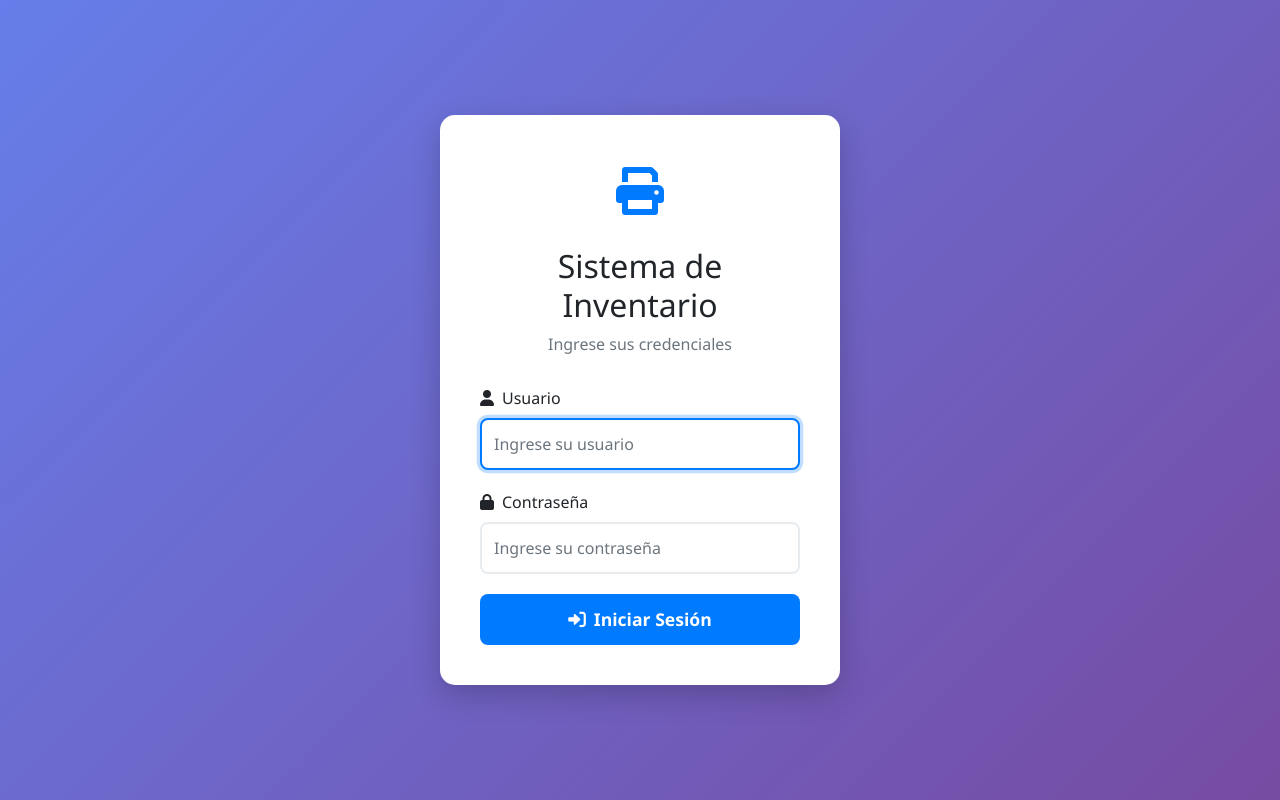
After one commit to ivankorner/toners, a PHP site: page /login.php in a window 1280 px wide. The commit adds this page. Run offline with PHP 8.4, Linux system fonts and the light colour scheme.

Commit message:
Subiendo Protoripo 6

```diff
--- a/generar_pdf_inventario.php
+++ b/generar_pdf_inventario.php
@@ -1,4 +1,5 @@
 <?php
+require_once 'auth_check.php';
 require_once 'config/database.php';
 
 // Verificar si se debe generar PDF o mostrar HTML
--- /dev/null
+++ b/login.php
@@ -0,0 +1,190 @@
+<?php
+session_start();
+require_once 'config/database.php';
+
+// Si ya está logueado, redirigir al sistema
+if (isset($_SESSION['usuario_id'])) {
+    header('Location: index.php');
+    exit();
+}
+
+$error = '';
+$mensaje = '';
+
+// Verificar si viene de logout
+if (isset($_GET['logout'])) {
+    $mensaje = 'Sesión cerrada correctamente';
+}
+
+if ($_SERVER['REQUEST_METHOD'] == 'POST') {
+    $usuario = trim($_POST['usuario']);
+    $contrasena = $_POST['contrasena'];
+
+    if (!empty($usuario) && !empty($contrasena)) {
+        try {
+            $stmt = $pdo->prepare("SELECT id, nombre_usuario, contrasena FROM usuarios WHERE nombre_usuario = ?");
+            $stmt->execute([$usuario]);
+            $user = $stmt->fetch();
+
+            if ($user && password_verify($contrasena, $user['contrasena'])) {
+                // Login exitoso
+                $_SESSION['usuario_id'] = $user['id'];
+                $_SESSION['nombre_usuario'] = $user['nombre_usuario'];
+                $_SESSION['login_time'] = time();
+                $_SESSION['ultimo_acceso'] = time();
+
+                // Actualizar último acceso en la base de datos
+                try {
+                    $stmt = $pdo->prepare("UPDATE usuarios SET ultimo_acceso = NOW() WHERE id = ?");
+                    $stmt->execute([$user['id']]);
+                } catch (Exception $e) {
+                    // Ignorar errores de actualización
+                }
+
+                // Redirigir al sistema
+                header('Location: index.php');
+                exit();
+            } else {
+                $error = 'Usuario o contraseña incorrectos';
+            }
+        } catch (PDOException $e) {
+            $error = 'Error en el sistema: ' . $e->getMessage();
+        }
+    } else {
+        $error = 'Por favor complete todos los campos';
+    }
+}
+?>
+
+<!DOCTYPE html>
+<html lang="es">
+<head>
+    <meta charset="UTF-8">
+    <meta name="viewport" content="width=device-width, initial-scale=1.0">
+    <title>Acceso al Sistema - Inventario de Toners</title>
+    <link href="https://cdn.jsdelivr.net/npm/bootstrap@5.1.3/dist/css/bootstrap.min.css" rel="stylesheet">
+    <link href="https://cdnjs.cloudflare.com/ajax/libs/font-awesome/6.0.0/css/all.min.css" rel="stylesheet">
+    <style>
+        body {
+            background: linear-gradient(135deg, #667eea 0%, #764ba2 100%);
+            min-height: 100vh;
+            display: flex;
+            align-items: center;
+            justify-content: center;
+            font-family: 'Segoe UI', Tahoma, Geneva, Verdana, sans-serif;
+        }
+
+        .login-container {
+            background: white;
+            border-radius: 15px;
+            box-shadow: 0 10px 30px rgba(0, 0, 0, 0.2);
+            padding: 40px;
+            max-width: 400px;
+            width: 100%;
+            margin: 20px;
+        }
+
+        .login-header {
+            text-align: center;
+            margin-bottom: 30px;
+        }
+
+        .login-icon {
+            font-size: 3rem;
+            color: #007bff;
+            margin-bottom: 20px;
+        }
+
+        .form-control {
+            padding: 12px;
+            border-radius: 8px;
+            border: 2px solid #e9ecef;
+            margin-bottom: 20px;
+        }
+
+        .form-control:focus {
+            border-color: #007bff;
+            box-shadow: 0 0 0 0.2rem rgba(0, 123, 255, 0.25);
+        }
+
+        .btn-login {
+            width: 100%;
+            padding: 12px;
+            background: #007bff;
+            border: none;
+            border-radius: 8px;
+            color: white;
+            font-weight: 600;
+            font-size: 1.1rem;
+        }
+
+        .btn-login:hover {
+            background: #0056b3;
+        }
+
+        .credentials-info {
+            background: #f8f9fa;
+            padding: 15px;
+            border-radius: 8px;
+            margin-top: 20px;
+            text-align: center;
+            font-size: 0.9rem;
+        }
+    </style>
+</head>
+<body>
+    <div class="login-container">
+        <div class="login-header">
+            <div class="login-icon">
+                <i class="fas fa-print"></i>
+            </div>
+            <h2>Sistema de Inventario</h2>
+            <p class="text-muted">Ingrese sus credenciales</p>
+        </div>
+
+        <?php if ($error): ?>
+            <div class="alert alert-danger">
+                <i class="fas fa-exclamation-triangle me-2"></i>
+                <?php echo htmlspecialchars($error); ?>
+            </div>
+        <?php endif; ?>
+
+        <?php if ($mensaje): ?>
+            <div class="alert alert-success">
+                <i class="fas fa-check-circle me-2"></i>
+                <?php echo htmlspecialchars($mensaje); ?>
+            </div>
+        <?php endif; ?>
+
+        <form method="POST">
+            <div class="mb-3">
+                <label for="usuario" class="form-label">
+                    <i class="fas fa-user me-2"></i>Usuario
+                </label>
+                <input type="text" class="form-control" id="usuario" name="usuario"
+                       placeholder="Ingrese su usuario" required value="<?php echo isset($_POST['usuario']) ? htmlspecialchars($_POST['usuario']) : ''; ?>">
+            </div>
+
+            <div class="mb-3">
+                <label for="contrasena" class="form-label">
+                    <i class="fas fa-lock me-2"></i>Contraseña
+                </label>
+                <input type="password" class="form-control" id="contrasena" name="contrasena"
+                       placeholder="Ingrese su contraseña" required>
+            </div>
+
+            <button type="submit" class="btn btn-login">
+                <i class="fas fa-sign-in-alt me-2"></i>Iniciar Sesión
+            </button>
+        </form>
+
+
+
+
+    </div>
+
+    <script>
+        document.getElementById('usuario').focus();
+    </script>
+</body>
+</html>
```
Also changed, not shown: auth_check.php (added, +17 -0 lines), database.sql (deleted, +0 -91 lines), debug_login.php (added, +137 -0 lines), index.php (+96 -6 lines), logout.php (added, +23 -0 lines), README.md (deleted).
